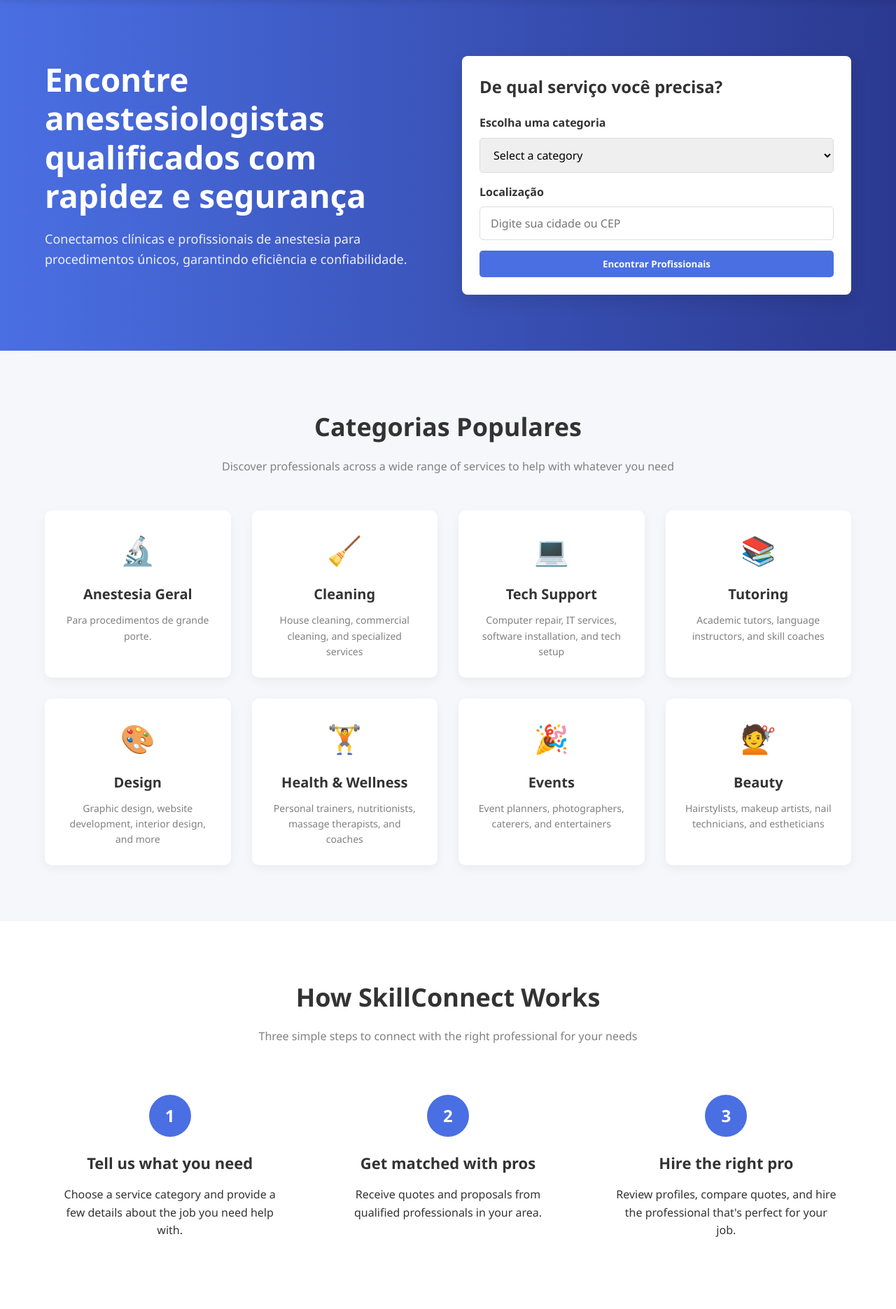
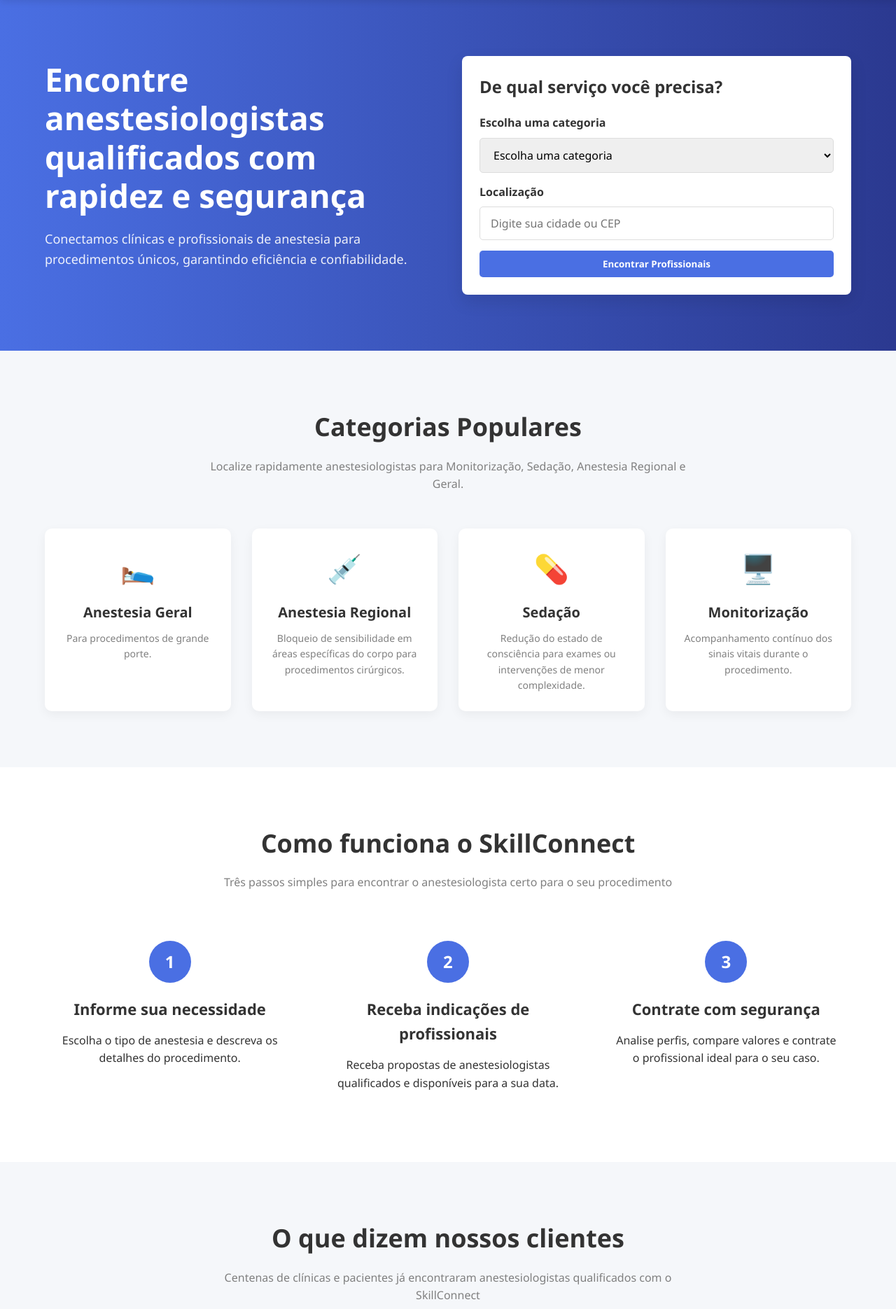
Before and after one commit to PedroFrey/WebDev, a Python web app: template SkillConnect/templates/landing.html in a window 1280 px wide. Shown: the part 80-1950 px from the top of the page at 70% size. Run offline with Jinja, Linux system fonts and the light colour scheme; the template is opened without the code that fills it, so the values that code supplies are empty.

Commit message:
Tradução

```diff
--- a/SkillConnect/templates/landing.html
+++ b/SkillConnect/templates/landing.html
@@ -44,11 +44,11 @@
                         <div class="form-group">
                             <label for="service-category">Escolha uma categoria</label>
                             <select id="service-category">
-                                <option value="">Select a category</option>
-                                <option value="home-repair">Anestesia Geral</option>
-                                <option value="cleaning">Anestesia Regional</option>
-                                <option value="tech-support">Sedação</option>
-                                <option value="tutoring">Monitorização</option>
+                                <option value="">Escolha uma categoria</option>
+                                <option value="Anest.-Geral">Anestesia Geral</option>
+                                <option value="Anest.-Reg">Anestesia Regional</option>
+                                <option value="sedacao">Sedação</option>
+                                <option value="monit">Monitorização</option>
                             </select>
                         </div>
                         <div class="form-group">
@@ -67,48 +67,28 @@
         <div class="container">
             <div class="section-title">
                 <h2>Categorias Populares</h2>
-                <p>Discover professionals across a wide range of services to help with whatever you need</p>
+                <p>Localize rapidamente anestesiologistas para Monitorização, Sedação, Anestesia Regional e Geral.</p>
             </div>
             <div class="category-grid">
                 <div class="category-card">
-                    <div class="category-icon">🔬</div>
+                    <div class="category-icon">🛌</div>
                     <h3>Anestesia Geral </h3>
                     <p>Para procedimentos de grande porte.</p>
                 </div>
                 <div class="category-card">
-                    <div class="category-icon">🧹</div>
-                    <h3>Cleaning</h3>
-                    <p>House cleaning, commercial cleaning, and specialized services</p>
+                    <div class="category-icon">💉</div>
+                    <h3>Anestesia Regional</h3>
+                    <p>Bloqueio de sensibilidade em áreas específicas do corpo para procedimentos cirúrgicos.</p>
                 </div>
                 <div class="category-card">
-                    <div class="category-icon">💻</div>
-                    <h3>Tech Support</h3>
-                    <p>Computer repair, IT services, software installation, and tech setup</p>
+                    <div class="category-icon">💊</div>
+                    <h3>Sedação</h3>
+                    <p>Redução do estado de consciência para exames ou intervenções de menor complexidade.</p>
                 </div>
                 <div class="category-card">
-                    <div class="category-icon">📚</div>
-                    <h3>Tutoring</h3>
-                    <p>Academic tutors, language instructors, and skill coaches</p>
-                </div>
-                <div class="category-card">
-                    <div class="category-icon">🎨</div>
-                    <h3>Design</h3>
-                    <p>Graphic design, website development, interior design, and more</p>
-                </div>
-                <div class="category-card">
-                    <div class="category-icon">🏋️</div>
-                    <h3>Health & Wellness</h3>
-                    <p>Personal trainers, nutritionists, massage therapists, and coaches</p>
-                </div>
-                <div class="category-card">
-                    <div class="category-icon">🎉</div>
-                    <h3>Events</h3>
-                    <p>Event planners, photographers, caterers, and entertainers</p>
-                </div>
-                <div class="category-card">
-                    <div class="category-icon">💇</div>
-                    <h3>Beauty</h3>
-                    <p>Hairstylists, makeup artists, nail technicians, and estheticians</p>
+                    <div class="category-icon">🖥️</div>
+                    <h3>Monitorização</h3>
+                    <p>Acompanhamento contínuo dos sinais vitais durante o procedimento.</p>
                 </div>
             </div>
         </div>
@@ -118,24 +98,24 @@
     <section class="how-it-works">
         <div class="container">
             <div class="section-title">
-                <h2>How SkillConnect Works</h2>
-                <p>Three simple steps to connect with the right professional for your needs</p>
+                <h2>Como funciona o SkillConnect</h2>
+                <p>Três passos simples para encontrar o anestesiologista certo para o seu procedimento</p>
             </div>
             <div class="steps">
                 <div class="step">
                     <div class="step-number">1</div>
-                    <h3>Tell us what you need</h3>
-                    <p>Choose a service category and provide a few details about the job you need help with.</p>
+                    <h3>Informe sua necessidade</h3>
+                    <p>Escolha o tipo de anestesia e descreva os detalhes do procedimento.</p>
                 </div>
                 <div class="step">
                     <div class="step-number">2</div>
-                    <h3>Get matched with pros</h3>
-                    <p>Receive quotes and proposals from qualified professionals in your area.</p>
+                    <h3>Receba indicações de profissionais</h3>
+                    <p>Receba propostas de anestesiologistas qualificados e disponíveis para a sua data.</p>
                 </div>
                 <div class="step">
                     <div class="step-number">3</div>
-                    <h3>Hire the right pro</h3>
-                    <p>Review profiles, compare quotes, and hire the professional that's perfect for your job.</p>
+                    <h3>Contrate com segurança</h3>
+                    <p>Analise perfis, compare valores e contrate o profissional ideal para o seu caso.</p>
                 </div>
             </div>
         </div>
@@ -145,8 +125,8 @@
     <section class="testimonials">
         <div class="container">
             <div class="section-title">
-                <h2>What Our Customers Say</h2>
-                <p>Thousands of satisfied customers have found amazing professionals through SkillConnect</p>
+                <h2>O que dizem nossos clientes</h2>
+                <p>Centenas de clínicas e pacientes já encontraram anestesiologistas qualificados com o SkillConnect</p>
             </div>
             <div class="testimonial-grid">
                 <div class="testimonial-card">
@@ -167,7 +147,7 @@
                 </div>
                 <div class="testimonial-card">
                     <div class="testimonial-content">
-                        <p>AExcelente plataforma! Agora posso aceitar trabalhos conforme minha disponibilidade.</p>
+                        <p>Excelente plataforma! Agora posso aceitar trabalhos conforme minha disponibilidade.</p>
                     </div>
                     <div class="testimonial-author">
                         <div class="author-avatar">
@@ -181,7 +161,7 @@
                 </div>
                 <div class="testimonial-card">
                     <div class="testimonial-content">
-                        <p>I used SkillConnect to find a website designer for my small business. The process was so easy and I got to compare multiple proposals before choosing. My website looks amazing and business has increased!</p>
+                        <p>Usei o SkillConnect para encontrar um anestesiologista para um procedimento na minha clínica. Foi rápido, fácil e pude comparar várias opções antes de decidir. O atendimento foi excelente e o procedimento ocorreu perfeitamente!</p>
                     </div>
                     <div class="testimonial-author">
                         <div class="author-avatar">
@@ -189,7 +169,7 @@
                         </div>
                         <div class="author-info">
                             <div class="author-name">Maria J.</div>
-                            <div class="author-title">Business Owner</div>
+                            <div class="author-title">Clínica de Estética</div>
                         </div>
                     </div>
                 </div>
```
